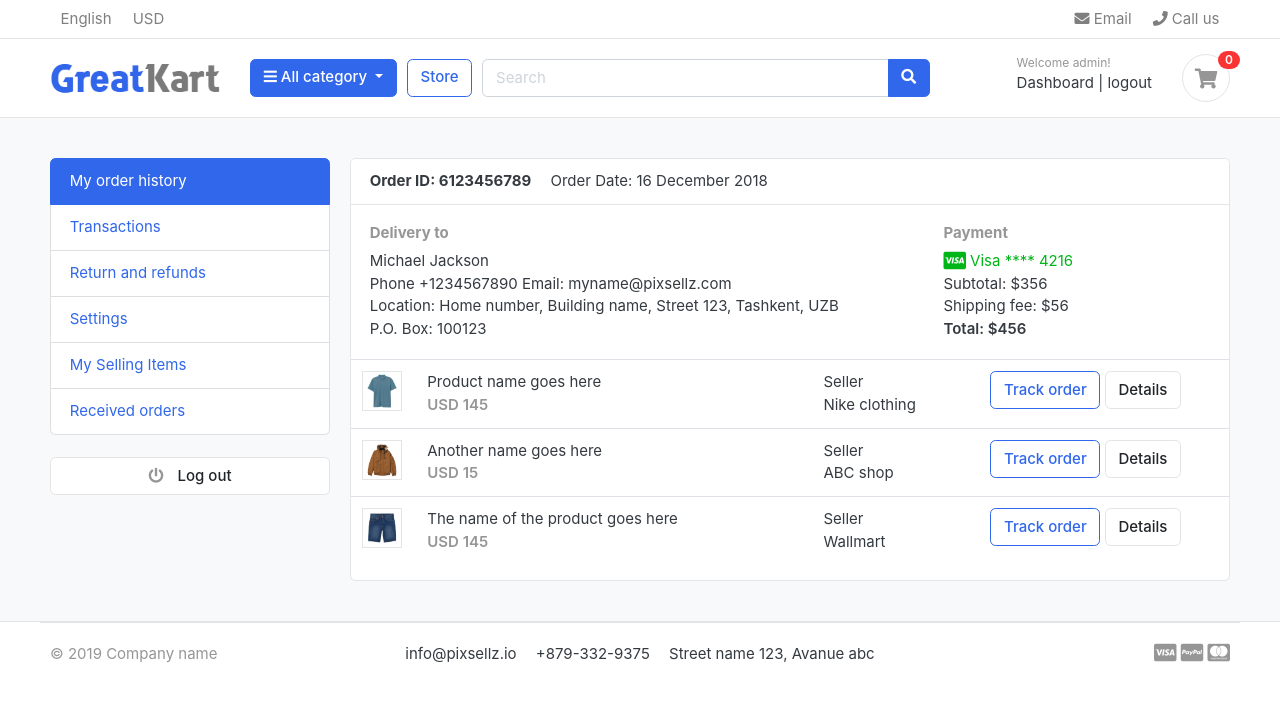
After one commit to suyogojha/Ecom-FxN--DRF-API, a Django app: page /accounts/ in a window 1280 px wide. The commit adds this page. Shown: the top 702 px of the page. Run offline with Django 5.2, Linux system fonts and the light colour scheme; a user stored in the database is signed in; data comes from the database, SQL or seed files in the repository; both versions use the stored data as it was after the commit; some libraries are stand-ins or nearby versions; some web fonts are replaced.

Commit message:
#login, Reg,forgot, reset

```diff
--- a/accounts/models.py
+++ b/accounts/models.py
@@ -38,12 +38,6 @@ class MyAccountManager(BaseUserManager):
         user.save(using=self._db)
         return user
 
-
-
-
-
-
-
 # to create normal user
 class Account(AbstractUser):
     first_name = models.CharField(max_length=50)
--- a/accounts/urls.py
+++ b/accounts/urls.py
@@ -0,0 +1,25 @@
+from django.urls import path
+from accounts import views
+
+
+urlpatterns = [
+    path('register/', views.register, name='register'),
+    #this is for register email send which we have written in accountvarification.html url
+    path('activate/<uidb64>/<token>/', views.activate, name='activate'),
+
+    path('login/', views.login, name='login'),
+
+
+    path('logout/', views.logout, name='logout'),
+
+
+    path('forgotPassword/', views.forgotPassword, name='forgotPassword'),
+    #this is for reset password email send which we have written in resetpassword_email.html url
+    path('resetpassword_validate/<uidb64>/<token>/', views.resetpassword_validate, name='resetpassword_validate'),
+
+    path('resetPassword/', views.resetPassword, name='resetPassword'),
+
+
+    path('dashboard/', views.dashboard, name='dashboard'),
+    path('', views.dashboard, name='dashboard'),
+]
--- a/accounts/views.py
+++ b/accounts/views.py
@@ -1,3 +1,172 @@
-from django.shortcuts import render
+from django.shortcuts import render, redirect
+from accounts.forms import RegistrarionForm
+from accounts.models import Account
+from django.contrib import messages, auth
+from django.contrib.auth.decorators import login_required
+from django.http import HttpResponse
+
+# Verification email
+from django.contrib.sites.shortcuts import get_current_site
+from django.template.loader import render_to_string
+from django.utils.http import urlsafe_base64_encode, urlsafe_base64_decode
+from django.utils.encoding import force_bytes
+from django.contrib.auth.tokens import default_token_generator
+from django.core.mail import EmailMessage
 
 # Create your views here.
+def register(request):
+    if request.method == 'POST':
+        form = RegistrarionForm(request.POST)
+        if form.is_valid():
+            first_name = form.cleaned_data['first_name']
+            last_name = form.cleaned_data['last_name']
+            phone_number = form.cleaned_data['phone_number']
+            email = form.cleaned_data['email']
+            password = form.cleaned_data['password']
+            username = email.split("@")[0]    #we dont have any field in register form in frontend so creating auto username using this command
+            user = Account.objects.create_user(first_name=first_name, last_name=last_name, email=email, username=username)
+            user.phone_number = phone_number #we need to create this seprately bcz in models.py use have created custom user and we havent added phone number there so need to save seprately
+            user.save()
+
+
+  # USER ACTIVATION
+            current_site = get_current_site(request)
+            mail_subject = 'Please activate your account'
+            message = render_to_string('accounts/account_verification_email.html', {
+                'user': user,
+                'domain': current_site,
+                'uid': urlsafe_base64_encode(force_bytes(user.pk)),
+                'token': default_token_generator.make_token(user),
+            })
+            to_email = email
+            send_email = EmailMessage(mail_subject, message, to=[to_email])
+            send_email.send()
+            # messages.success(request, 'Thank you for registering with us. We have sent you a verification email to your email address [ojhasuyog@gmail.com]. Please verify it.')
+            return redirect('/accounts/login/?command=verification&email='+email)
+    else:
+        form = RegistrarionForm()
+    context = {
+        'form': form,
+    }
+    return render(request, 'accounts/register.html', context)
+
+
+
+
+# regsiter activation
+def activate(request, uidb64, token):
+    try:
+        uid = urlsafe_base64_decode(uidb64).decode()
+        user = Account._default_manager.get(pk=uid)
+    except(TypeError, ValueError, OverflowError, Account.DoesNotExist):
+        user = None
+
+    if user is not None and default_token_generator.check_token(user, token):
+        user.is_active = True
+        user.save()
+        messages.success(request, 'Congratulations! Your account is activated.')
+        return redirect('login')
+    else:
+        messages.error(request, 'Invalid activation link')
+        return redirect('register')
+
+
+
+
+def login(request):
+    if request.method == 'POST':
+        email = request.POST['email']
+        password = request.POST['password']
+
+        user = auth.authenticate(email=email, password=password)
+
+        if user is not None:
+            auth.login(request, user)
+            messages.success(request, 'You are logged in. ')
+            return redirect('dashboard')
+        else:
+            messages.error(request, 'Invalid email or password. ')
+            return redirect('login')
+    return render(request, 'accounts/login.html')
+
+
+
+
+@login_required(login_url='login')
+def logout(request):
+    auth.logout(request)
+    messages.success(request, 'You are logged Out. ')
+    return redirect('login')
+
+
+
+
+
+
+
+def forgotPassword(request):
+    if request.method == 'POST':
+        email = request.POST['email']
+        if Account.objects.filter(email=email).exists():
+            user = Account.objects.get(email__exact=email)
+
+            # Reset password email
+            current_site = get_current_site(request)
+            mail_subject = 'Reset Your Password'
+            message = render_to_string('accounts/reset_password_email.html', {
+                'user': user,
+                'domain': current_site,
+                'uid': urlsafe_base64_encode(force_bytes(user.pk)),
+                'token': default_token_generator.make_token(user),
+            })
+            to_email = email
+            send_email = EmailMessage(mail_subject, message, to=[to_email])
+            send_email.send()
+
+            messages.success(request, 'Password reset email has been sent to your email address.')
+            return redirect('login')
+        else:
+            messages.error(request, 'Account does not exist!')
+            return redirect('forgotPassword')
+    return render(request, 'accounts/forgotPassword.html')
+
+#reset password validation
+def resetpassword_validate(request, uidb64, token):
+    try:
+        uid = urlsafe_base64_decode(uidb64).decode()
+        user = Account._default_manager.get(pk=uid)
+    except(TypeError, ValueError, OverflowError, Account.DoesNotExist):
+        user = None
+
+    if user is not None and default_token_generator.check_token(user, token):
+        request.session['uid'] = uid
+        messages.success(request, 'Please reset your password')
+        return redirect('resetPassword')
+    else:
+        messages.error(request, 'This link has been expired!')
+        return redirect('login')
+
+
+def resetPassword(request):
+    if request.method == 'POST':
+        password = request.POST['password']
+        confirm_password = request.POST['confirm_password']
+
+        if password == confirm_password:
+            uid = request.session.get('uid')
+            user = Account.objects.get(pk=uid)
+            user.set_password(password)
+            user.save()
+            messages.success(request, 'Password reset successful')
+            return redirect('login')
+        else:
+            messages.error(request, 'Password do not match!')
+            return redirect('resetPassword')
+    else:
+        return render(request, 'accounts/resetPassword.html')
+
+
+
+@login_required(login_url='login')
+def dashboard(request):
+    return render(request, 'accounts/dashboard.html')
--- a/greatkart/urls.py
+++ b/greatkart/urls.py
@@ -25,4 +25,5 @@ urlpatterns = [
     path('', views.home, name='home'),
     path('store/', include('store.urls')),
     path('cart/', include('carts.urls')),
+    path('accounts/', include('accounts.urls')),
 ] + static(settings.MEDIA_URL, document_root=settings.MEDIA_ROOT)
--- /dev/null
+++ b/templates/accounts/dashboard.html
@@ -0,0 +1,108 @@
+
+{% extends 'base.html' %}
+{% load static %}
+
+
+{% block content %}
+
+
+
+
+<!-- ========================= SECTION CONTENT ========================= -->
+<section class="section-conten padding-y bg">
+        {% include 'includes/alerts.html' %}
+
+<div class="container">
+	<div class="row">
+	<aside class="col-md-3">
+		<!--   SIDEBAR   -->
+		<ul class="list-group">
+			<a class="list-group-item active" href="#"> My order history </a>
+			<a class="list-group-item" href="#"> Transactions </a>
+			<a class="list-group-item" href="#"> Return and refunds </a>
+			<a class="list-group-item" href="#">Settings </a>
+			<a class="list-group-item" href="#"> My Selling Items </a>
+			<a class="list-group-item" href="#"> Received orders </a>
+		</ul>
+		<br>
+		<a class="btn btn-light btn-block" href="{% url 'logout' %}"> <i class="fa fa-power-off"></i> <span class="text">Log out</span> </a>
+		<!--   SIDEBAR .//END   -->
+	</aside>
+	<main class="col-md-9">
+		<article class="card">
+		<header class="card-header">
+			<strong class="d-inline-block mr-3">Order ID: 6123456789</strong>
+			<span>Order Date: 16 December 2018</span>
+		</header>
+		<div class="card-body">
+			<div class="row">
+				<div class="col-md-8">
+					<h6 class="text-muted">Delivery to</h6>
+					<p>Michael Jackson <br>
+					Phone +1234567890 Email: myname@pixsellz.com <br>
+			    	Location: Home number, Building name, Street 123,  Tashkent, UZB <br>
+			    	P.O. Box: 100123
+			 		</p>
+				</div>
+				<div class="col-md-4">
+					<h6 class="text-muted">Payment</h6>
+					<span class="text-success">
+						<i class="fab fa-lg fa-cc-visa"></i>
+					    Visa  **** 4216
+					</span>
+					<p>Subtotal: $356 <br>
+					 Shipping fee:  $56 <br>
+					 <span class="b">Total:  $456 </span>
+					</p>
+				</div>
+			</div> <!-- row.// -->
+		</div> <!-- card-body .// -->
+		<div class="table-responsive">
+		<table class="table table-hover">
+			<tr>
+				<td width="65">
+					<img src="../images/items/1.jpg" class="img-xs border">
+				</td>
+				<td>
+					<p class="title mb-0">Product name goes here </p>
+					<var class="price text-muted">USD 145</var>
+				</td>
+				<td> Seller <br> Nike clothing </td>
+				<td width="250"> <a href="#" class="btn btn-outline-primary">Track order</a> <a href="#" class="btn btn-light"> Details </a> </td>
+			</tr>
+			<tr>
+				<td>
+					<img src="../images/items/2.jpg" class="img-xs border">
+				</td>
+				<td>
+					<p class="title mb-0">Another name goes here </p>
+					<var class="price text-muted">USD 15</var>
+				</td>
+				<td> Seller <br> ABC shop </td>
+				<td> <a href="#" class="btn btn-outline-primary">Track order</a> <a href="#" class="btn btn-light"> Details </a> </td>
+			</tr>
+			<tr>
+				<td>
+					<img src="../images/items/3.jpg" class="img-xs border">
+				</td>
+				<td>
+					<p class="title mb-0">The name of the product  goes here </p>
+					<var class="price text-muted">USD 145</var>
+				</td>
+				<td> Seller <br> Wallmart </td>
+				<td> <a href="#" class="btn btn-outline-primary">Track order</a> <a href="#" class="btn btn-light"> Details </a> </td>
+			</tr>
+		</table>
+		</div> <!-- table-responsive .end// -->
+		</article> <!-- order-group.// -->
+	</main>
+</div> <!-- row.// -->
+</div>
+
+
+</section>
+<!-- ========================= SECTION CONTENT END// ========================= -->
+
+
+
+{% endblock content %}
--- /dev/null
+++ b/templates/includes/alerts.html
@@ -0,0 +1,20 @@
+{% if messages %}
+
+    {% for message in messages %}
+    <div id="message" class="container">
+    <div {% if message.tags %} class="alert alert-{{ message.tags }}"{% endif %} role="alert">
+      <button type="button" class="close" data-dismiss="alert"><span aria-hidden="true">&times;</span></button>
+        {% if message.level == DEFAULT_MESSAGE_LEVELS.ERROR %}Error: {% endif %}
+        {{ message }}
+    </div>
+    </div>
+    {% endfor %}
+
+{% endif %}
+
+<!-- auto remove success message after 4 second  -->
+<script>
+  setTimeout(function(){
+    $('#message').fadeOut('slow')
+  }, 4000)
+</script>
--- a/templates/includes/navbar.html
+++ b/templates/includes/navbar.html
@@ -66,13 +66,25 @@
 
 	<div class="col-lg-3 col-sm-6 col-8 order-2 order-lg-3">
 				<div class="d-flex justify-content-end mb-3 mb-lg-0">
-					<div class="widget-header">
-						<small class="title text-muted">Welcome guest!</small>
-						<div>
-							<a href="./signin.html">Sign in</a> <span class="dark-transp"> | </span>
-							<a href="./register.html"> Register</a>
+
+					{% if user.id is None %}
+						<div class="widget-header">
+							<small class="title text-muted">Welcome guest!</small>
+							<div>
+								<a href="{% url 'login' %}">Sign in</a> <span class="dark-transp"> | </span>
+								<a href="{% url 'register' %}"> Register</a>
+							</div>
 						</div>
-					</div>
+					{% else %}
+						<div class="widget-header">
+							<small class="title text-muted">Welcome {{ user.first_name }}!</small>
+							<div>
+								<a href="{% url 'dashboard' %}">Dashboard</a> <span class="dark-transp"> | </span>
+								<a href="{% url 'logout' %}"> logout</a>
+							</div>
+						</div>
+					{% endif %}
+
 					<a href="{% url 'cart' %}" class="widget-header pl-3 ml-3">
 						<div class="icon icon-sm rounded-circle border"><i class="fa fa-shopping-cart"></i></div>
 						<span class="badge badge-pill badge-danger notify">{{ cart_count }}</span>
```
Also changed, not shown: accounts/forms.py (added, +41 -0 lines), greatkart/settings.py (+17 -0 lines), templates/accounts/account_verification_email.html (added, +10 -0 lines), templates/accounts/forgotPassword.html (added, +37 -0 lines), templates/accounts/login.html (added, +56 -0 lines), templates/accounts/register.html (added, +69 -0 lines), templates/accounts/resetPassword.html (added, +34 -0 lines), templates/accounts/reset_password_email.html (added, +10 -0 lines), db.sqlite3.
